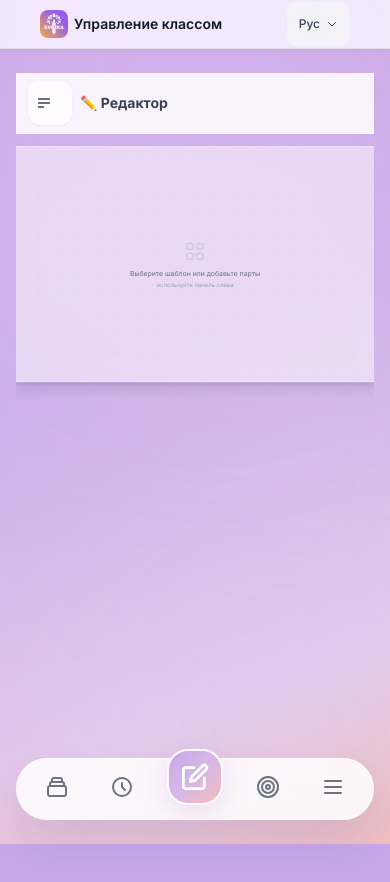
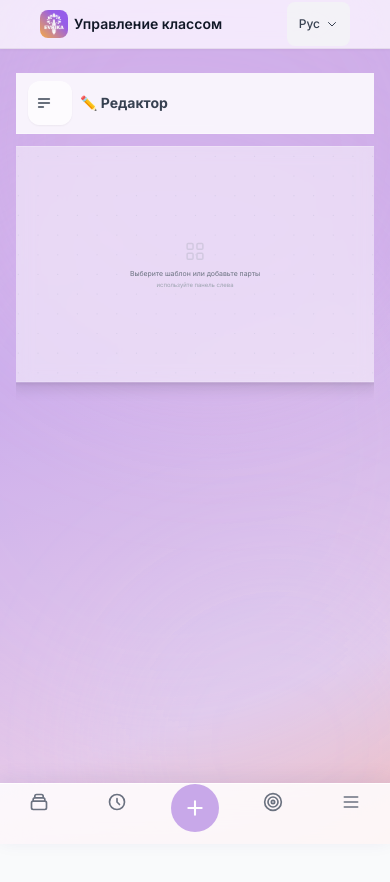
Before and after one commit to Slowfingers/evrika-edu-platform, a SvelteKit app in the folder frontend/: page /classroom in a window 390 px wide. Shown: the top 882 px of the page. After the commit the page ends 844 px from the top, so only its background shows below. Built offline with nearby package versions, Linux system fonts and the light colour scheme.

Commit message:
Redesign mobile bottom navigation: compact design with smaller icons and solid purple center button

```diff
--- a/frontend/src/app.css
+++ b/frontend/src/app.css
@@ -159,11 +159,12 @@
     background: rgba(255, 255, 255, 0.85);
     backdrop-filter: blur(20px);
     -webkit-backdrop-filter: blur(20px);
-    border: 1px solid rgba(255, 255, 255, 0.8);
-    box-shadow: 0 20px 40px rgba(31, 38, 135, 0.1);
+    border-top: 1px solid rgba(255, 255, 255, 0.8);
+    box-shadow: 0 -4px 20px rgba(31, 38, 135, 0.08);
     transform: translateZ(0);
     will-change: transform;
-    @apply fixed bottom-6 left-4 right-4 z-[60] md:hidden rounded-[2rem] p-2 flex items-center justify-around;
+    padding-bottom: env(safe-area-inset-bottom);
+    @apply fixed bottom-0 left-0 right-0 z-[60] md:hidden py-2 flex items-center justify-around;
   }
 
   /* Модальные окна и всплывашки */
@@ -344,7 +345,7 @@
     }
     /* Отступ снизу для контента, чтобы не терялся за навбаром */
     main {
-      padding-bottom: calc(5rem + env(safe-area-inset-bottom));
+      padding-bottom: calc(3.5rem + env(safe-area-inset-bottom));
     }
   }
 }
--- a/frontend/src/routes/+layout.svelte
+++ b/frontend/src/routes/+layout.svelte
@@ -12,7 +12,7 @@
   $: isToolPage = toolRoutes.includes(currentPath);
 </script>
 
-<div class="min-h-screen pb-20 md:pb-0 relative z-0">
+<div class="min-h-screen md:pb-0 relative z-0">
   <!-- Фоновые blobs -->
   <div class="bg-blobs">
     <div class="blob blob-1"></div>
@@ -56,36 +56,36 @@
 <!-- Мобильная нижняя навигация (PWA) -->
 <nav class="mobile-nav">
   <!-- Каталог -->
-  <a href="/" class="flex flex-col items-center gap-1 flex-1 {currentPath === '/' ? 'text-purple-700 scale-110' : 'text-gray-500'} transition-all duration-300">
-    <div class="w-10 h-10 rounded-[1.2rem] flex items-center justify-center {currentPath === '/' ? 'bg-purple-50 shadow-sm' : 'hover:bg-gray-100'} transition-all">
-      <svg class="w-6 h-6" fill="none" stroke="currentColor" viewBox="0 0 24 24" stroke-width="{currentPath === '/' ? 2.5 : 2}">
+  <a href="/" class="flex flex-col items-center flex-1 {currentPath === '/' ? 'text-purple-700' : 'text-gray-500'} transition-colors duration-200">
+    <div class="flex items-center justify-center">
+      <svg class="w-5 h-5" fill="none" stroke="currentColor" viewBox="0 0 24 24" stroke-width="{currentPath === '/' ? 2.5 : 2}">
         <path stroke-linecap="round" stroke-linejoin="round" d="M19 11H5m14 0a2 2 0 012 2v6a2 2 0 01-2 2H5a2 2 0 01-2-2v-6a2 2 0 012-2m14 0V9a2 2 0 00-2-2M5 11V9a2 2 0 012-2m0 0V5a2 2 0 012-2h6a2 2 0 012 2v2M7 7h10"/>
       </svg>
     </div>
   </a>
 
   <!-- Таймер -->
-  <a href="/timer" class="flex flex-col items-center gap-1 flex-1 {currentPath === '/timer' ? 'text-purple-700 scale-110' : 'text-gray-500'} transition-all duration-300">
-    <div class="w-10 h-10 rounded-[1.2rem] flex items-center justify-center {currentPath === '/timer' ? 'bg-purple-50 shadow-sm' : 'hover:bg-gray-100'} transition-all">
-      <svg class="w-6 h-6" fill="none" stroke="currentColor" viewBox="0 0 24 24" stroke-width="{currentPath === '/timer' ? 2.5 : 2}">
+  <a href="/timer" class="flex flex-col items-center flex-1 {currentPath === '/timer' ? 'text-purple-700' : 'text-gray-500'} transition-colors duration-200">
+    <div class="flex items-center justify-center">
+      <svg class="w-5 h-5" fill="none" stroke="currentColor" viewBox="0 0 24 24" stroke-width="{currentPath === '/timer' ? 2.5 : 2}">
         <path stroke-linecap="round" stroke-linejoin="round" d="M12 8v4l3 3m6-3a9 9 0 11-18 0 9 9 0 0118 0z"/>
       </svg>
     </div>
   </a>
 
   <!-- Центральная кнопка Конструктор -->
-  <a href="/constructor" class="flex flex-col items-center gap-1 flex-1 -mt-6 relative z-10 group px-2">
-    <div class="w-14 h-14 rounded-[1.3rem] shadow-[0_6px_24px_rgba(200,168,233,0.35)] flex items-center justify-center transform transition-all duration-300 group-hover:scale-105 group-active:scale-95 border-2 border-white/90 {currentPath === '/constructor' ? 'ring-2 ring-purple-200' : ''}" style="background: linear-gradient(135deg, #c8a8e9 0%, #d5b8e8 50%, #f6bcba 100%);">
-      <svg class="w-7 h-7 text-white drop-shadow-sm" fill="none" stroke="currentColor" viewBox="0 0 24 24" stroke-width="2.5">
-        <path stroke-linecap="round" stroke-linejoin="round" d="M11 4H4a2 2 0 00-2 2v14a2 2 0 002 2h14a2 2 0 002-2v-7M18.5 2.5a2.121 2.121 0 013 3L12 15l-4 1 1-4 9.5-9.5z"/>
+  <a href="/constructor" class="flex flex-col items-center flex-1 -mt-3 relative z-10">
+    <div class="w-12 h-12 rounded-full flex items-center justify-center transition-all duration-200 active:scale-95" style="background: #c8a8e9;">
+      <svg class="w-5 h-5 text-white" fill="none" stroke="currentColor" viewBox="0 0 24 24" stroke-width="2.5">
+        <path stroke-linecap="round" stroke-linejoin="round" d="M12 4v16m8-8H4"/>
       </svg>
     </div>
   </a>
 
   <!-- Мишень -->
-  <a href="/target" class="flex flex-col items-center gap-1 flex-1 {currentPath === '/target' ? 'text-purple-700 scale-110' : 'text-gray-500'} transition-all duration-300">
-    <div class="w-10 h-10 rounded-[1.2rem] flex items-center justify-center {currentPath === '/target' ? 'bg-purple-50 shadow-sm' : 'hover:bg-gray-100'} transition-all">
-      <svg class="w-6 h-6" fill="none" stroke="currentColor" viewBox="0 0 24 24" stroke-width="{currentPath === '/target' ? 2.5 : 2}">
+  <a href="/target" class="flex flex-col items-center flex-1 {currentPath === '/target' ? 'text-purple-700' : 'text-gray-500'} transition-colors duration-200">
+    <div class="flex items-center justify-center">
+      <svg class="w-5 h-5" fill="none" stroke="currentColor" viewBox="0 0 24 24" stroke-width="{currentPath === '/target' ? 2.5 : 2}">
         <circle cx="12" cy="12" r="10" stroke-linecap="round" stroke-linejoin="round"/>
         <circle cx="12" cy="12" r="6" stroke-linecap="round" stroke-linejoin="round"/>
         <circle cx="12" cy="12" r="2" stroke-linecap="round" stroke-linejoin="round"/>
@@ -94,9 +94,9 @@
   </a>
 
   <!-- Меню -->
-  <button on:click={() => toolsOpen = !toolsOpen} class="flex flex-col items-center gap-1 flex-1 {toolsOpen ? 'text-purple-700 scale-110' : 'text-gray-500'} transition-all duration-300">
-    <div class="w-10 h-10 rounded-[1.2rem] flex items-center justify-center {toolsOpen ? 'bg-purple-50 shadow-sm' : 'hover:bg-gray-100'} transition-all">
-      <svg class="w-6 h-6" fill="none" stroke="currentColor" viewBox="0 0 24 24" stroke-width="{toolsOpen ? 2.5 : 2}">
+  <button on:click={() => toolsOpen = !toolsOpen} class="flex flex-col items-center flex-1 {toolsOpen ? 'text-purple-700' : 'text-gray-500'} transition-colors duration-200">
+    <div class="flex items-center justify-center">
+      <svg class="w-5 h-5" fill="none" stroke="currentColor" viewBox="0 0 24 24" stroke-width="{toolsOpen ? 2.5 : 2}">
         {#if toolsOpen}
           <path stroke-linecap="round" stroke-linejoin="round" d="M6 18L18 6M6 6l12 12"/>
         {:else}
--- a/frontend/src/routes/classroom/+page.svelte
+++ b/frontend/src/routes/classroom/+page.svelte
@@ -457,7 +457,7 @@
   <title>{$t('title_classroom')}</title>
 </svelte:head>
 
-<div class="h-[calc(100vh-3.5rem-4rem)] md:h-[calc(100vh-4rem)] flex overflow-hidden relative">
+<div class="h-[calc(100vh-3.5rem-3.5rem)] md:h-[calc(100vh-4rem)] flex overflow-hidden relative">
 
   <!-- Mobile backdrop -->
   {#if isMobile && showSidebar}
```
